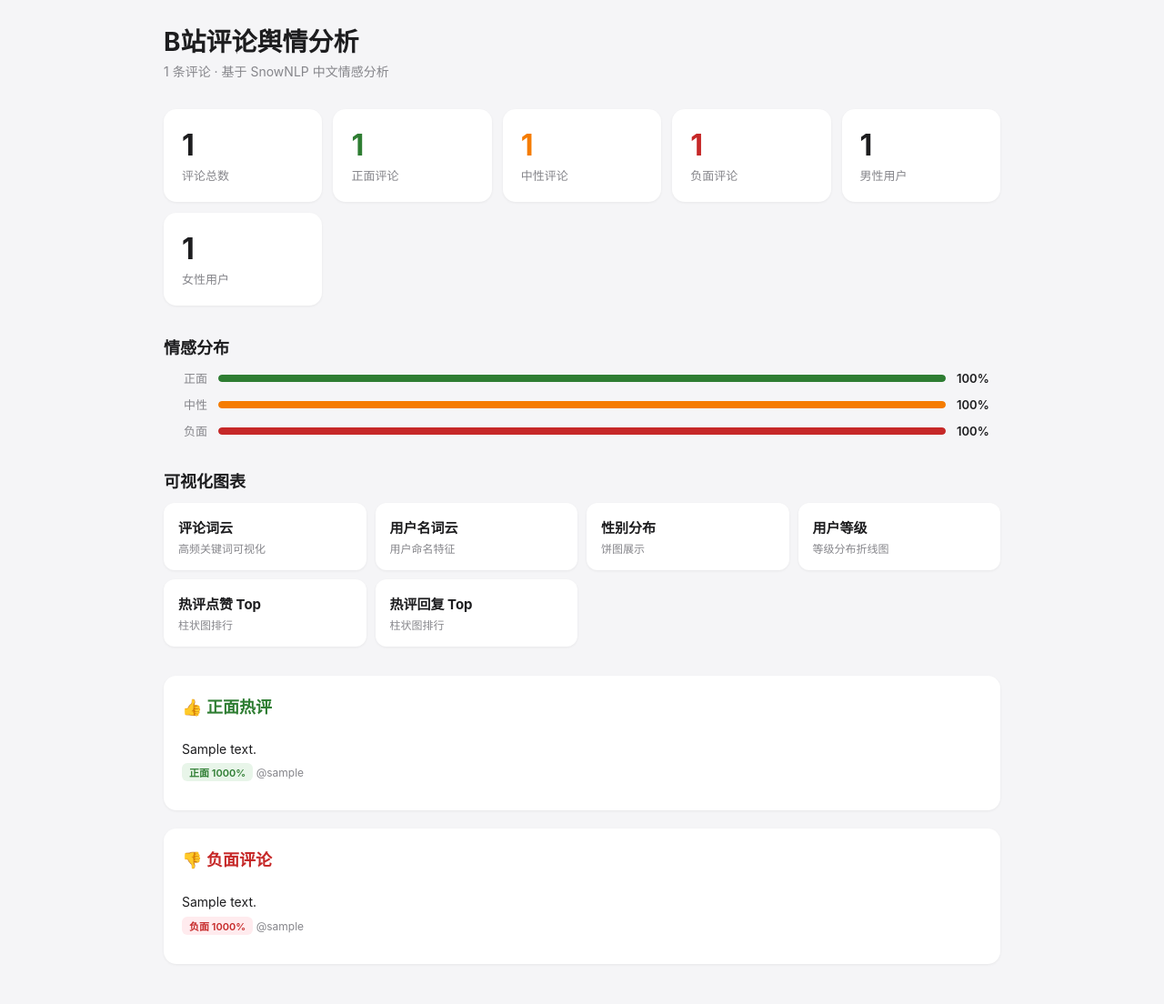
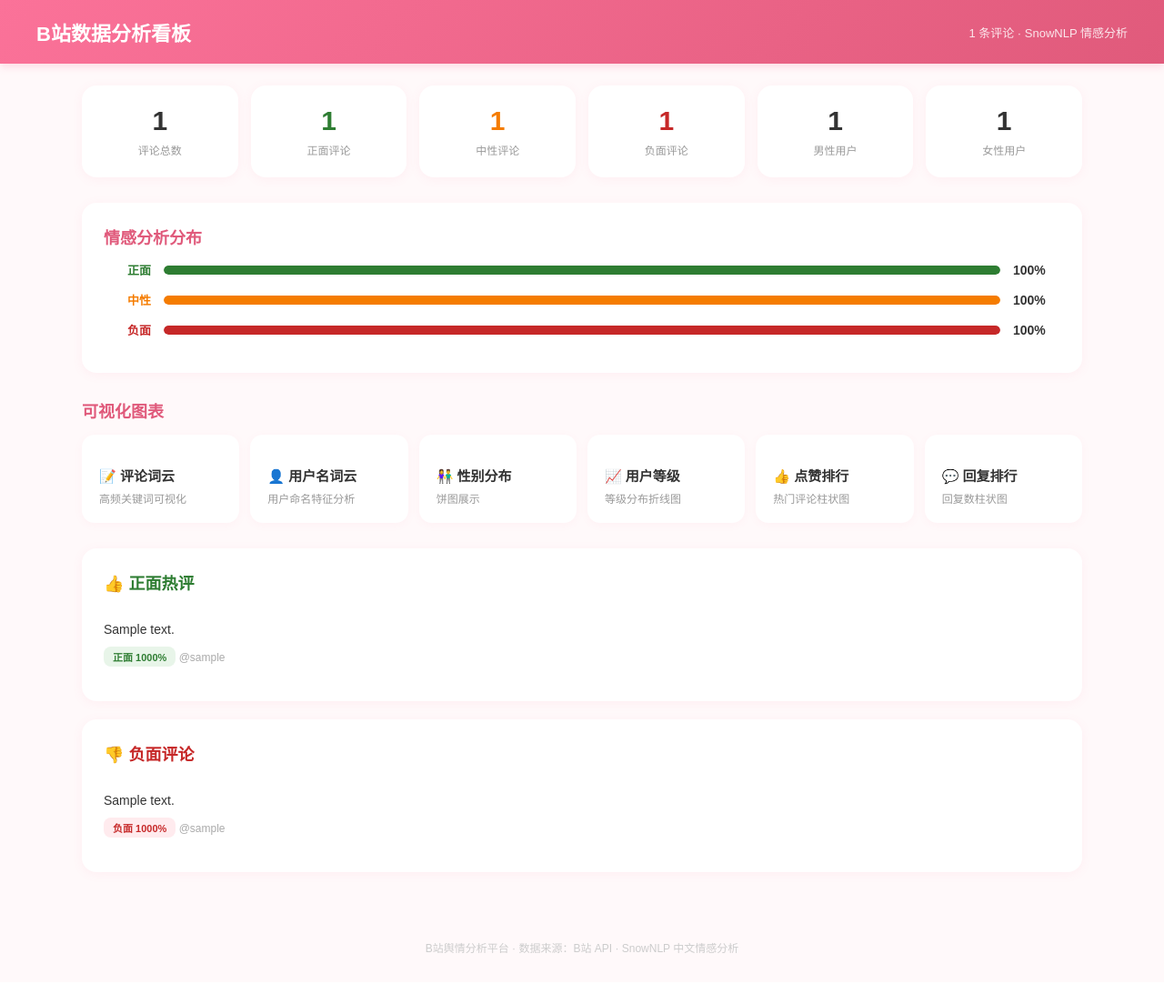
Before and after one commit to Yuuui-1/bilibili-sentiment-analysis, a Flask app: page / in a window 1280 px wide. Shown: the whole page at 91% size. After the commit the page ends 1048 px from the top, so only its background shows below. Run offline with Flask 3, Linux system fonts and the light colour scheme; a database or web service that is not in the repository returns one stand-in record (values such as "Sample title").

Commit message:
fix: gender field (Chinese strings) + B站 pink theme dashboard

```diff
--- a/app.py
+++ b/app.py
@@ -21,8 +21,8 @@ def index():
     neg = col.count_documents({"sentiment_label": "负面"})
 
     # Gender stats
-    male = col.count_documents({"user_sex": 1})
-    female = col.count_documents({"user_sex": 2})
+    male = col.count_documents({"user_sex": "男"})
+    female = col.count_documents({"user_sex": "女"})
 
     # Sentiment-detail samples
     positive_samples = list(col.find(
--- a/templates/dashboard.html
+++ b/templates/dashboard.html
@@ -1,94 +1,128 @@
 <!DOCTYPE html>
-<html lang="zh-CN">
+<html lang="zh">
 <head>
     <meta charset="UTF-8">
     <meta name="viewport" content="width=device-width, initial-scale=1.0">
-    <title>B站舆情分析看板</title>
+    <title>B站可视化分析平台</title>
     <style>
-        * { margin: 0; padding: 0; box-sizing: border-box; }
-        body { font-family: -apple-system, BlinkMacSystemFont, 'PingFang SC', 'Microsoft YaHei', sans-serif; background: #f5f5f7; color: #1d1d1f; }
-        .container { max-width: 960px; margin: 0 auto; padding: 24px 20px; }
-        h1 { font-size: 28px; font-weight: 700; margin-bottom: 4px; }
-        .subtitle { color: #86868b; font-size: 14px; margin-bottom: 32px; }
+        :root {
+            --bilibili-pink: #FB7299;
+            --bilibili-pink-light: #FF9DB5;
+            --bilibili-pink-dark: #E05A7B;
+            --bilibili-blue: #23ADE5;
+            --text-dark: #333;
+            --text-light: #FFF;
+            --bg-light: #FFF9FA;
+            --shadow: 0 4px 8px rgba(251, 114, 153, 0.2);
+        }
+        body {
+            font-family: 'Microsoft YaHei', sans-serif;
+            margin: 0; padding: 0;
+            background-color: var(--bg-light);
+            color: var(--text-dark);
+        }
+        header {
+            background: linear-gradient(135deg, var(--bilibili-pink), var(--bilibili-pink-dark));
+            color: var(--text-light);
+            padding: 1.2rem 2rem;
+            position: sticky; top: 0; z-index: 100;
+            box-shadow: var(--shadow);
+        }
+        .header-container {
+            max-width: 1200px; margin: 0 auto;
+            display: flex; justify-content: space-between; align-items: center;
+        }
+        .header-container h1 { font-size: 22px; margin: 0; }
+        .header-container span { font-size: 13px; opacity: .85; }
 
-        .stats { display: grid; grid-template-columns: repeat(auto-fit, minmax(150px, 1fr)); gap: 12px; margin-bottom: 32px; }
-        .stat-card { background: #fff; border-radius: 14px; padding: 20px; box-shadow: 0 1px 3px rgba(0,0,0,.06); }
-        .stat-value { font-size: 32px; font-weight: 700; }
-        .stat-label { font-size: 13px; color: #86868b; margin-top: 4px; }
+        .container { max-width: 1100px; margin: 0 auto; padding: 24px 20px; }
 
-        .sentiment-bars { margin-bottom: 32px; }
-        .bar-row { display: flex; align-items: center; margin-bottom: 10px; gap: 12px; }
-        .bar-label { width: 48px; font-size: 13px; color: #86868b; text-align: right; }
-        .bar-track { flex: 1; height: 8px; background: #e8e8ed; border-radius: 4px; overflow: hidden; }
-        .bar-fill { height: 100%; border-radius: 4px; transition: width 0.6s ease; }
-        .bar-pct { width: 48px; font-size: 13px; font-weight: 600; }
+        .stats { display: grid; grid-template-columns: repeat(auto-fit, minmax(140px, 1fr)); gap: 14px; margin-bottom: 28px; }
+        .stat-card {
+            background: #fff; border-radius: 16px; padding: 22px 18px;
+            box-shadow: 0 2px 12px rgba(251,114,153,.08);
+            text-align: center;
+        }
+        .stat-value { font-size: 30px; font-weight: 700; }
+        .stat-label { font-size: 12px; color: #999; margin-top: 6px; }
 
-        .section-title { font-size: 18px; font-weight: 600; margin-bottom: 12px; }
-        .links { display: grid; grid-template-columns: repeat(auto-fit, minmax(180px, 1fr)); gap: 10px; margin-bottom: 32px; }
-        .link-card { background: #fff; border-radius: 12px; padding: 16px; text-decoration: none; color: #1d1d1f; box-shadow: 0 1px 3px rgba(0,0,0,.06); transition: transform .15s; }
-        .link-card:hover { transform: translateY(-2px); box-shadow: 0 4px 12px rgba(0,0,0,.08); }
-        .link-card h3 { font-size: 15px; margin-bottom: 4px; }
-        .link-card p { font-size: 12px; color: #86868b; }
+        .sentiment-bars { background: #fff; border-radius: 16px; padding: 24px; box-shadow: 0 2px 12px rgba(251,114,153,.08); margin-bottom: 28px; }
+        .bar-row { display: flex; align-items: center; margin-bottom: 14px; gap: 14px; }
+        .bar-label { width: 52px; font-size: 13px; font-weight: 600; text-align: right; }
+        .bar-track { flex: 1; height: 10px; background: #f0f0f0; border-radius: 5px; overflow: hidden; }
+        .bar-fill { height: 100%; border-radius: 5px; transition: width .8s ease; }
+        .bar-pct { width: 52px; font-size: 14px; font-weight: 700; }
 
-        .comment-list { background: #fff; border-radius: 14px; padding: 20px; box-shadow: 0 1px 3px rgba(0,0,0,.06); margin-bottom: 20px; }
-        .comment-item { padding: 12px 0; border-bottom: 1px solid #f0f0f0; }
+        .section-title { font-size: 18px; font-weight: 700; margin-bottom: 14px; color: var(--bilibili-pink-dark); }
+        .links { display: grid; grid-template-columns: repeat(auto-fit, minmax(160px, 1fr)); gap: 12px; margin-bottom: 28px; }
+        .link-card {
+            background: #fff; border-radius: 14px; padding: 18px; text-decoration: none; color: var(--text-dark);
+            box-shadow: 0 2px 10px rgba(251,114,153,.06); transition: all .2s;
+            border: 1px solid transparent;
+        }
+        .link-card:hover { transform: translateY(-3px); border-color: var(--bilibili-pink-light); box-shadow: 0 6px 20px rgba(251,114,153,.15); }
+        .link-card h3 { font-size: 15px; margin-bottom: 6px; }
+        .link-card p { font-size: 12px; color: #999; margin: 0; }
+
+        .comment-list { background: #fff; border-radius: 16px; padding: 24px; box-shadow: 0 2px 12px rgba(251,114,153,.08); margin-bottom: 20px; }
+        .comment-item { padding: 14px 0; border-bottom: 1px solid #fef2f4; }
         .comment-item:last-child { border-bottom: none; }
-        .comment-text { font-size: 14px; line-height: 1.6; }
-        .comment-meta { font-size: 12px; color: #86868b; margin-top: 4px; }
-        .tag { display: inline-block; padding: 2px 8px; border-radius: 6px; font-size: 11px; font-weight: 600; }
+        .comment-text { font-size: 14px; line-height: 1.7; }
+        .comment-meta { font-size: 12px; color: #aaa; margin-top: 6px; }
+        .tag { display: inline-block; padding: 3px 10px; border-radius: 8px; font-size: 11px; font-weight: 700; }
         .tag-positive { background: #e8f5e9; color: #2e7d32; }
         .tag-negative { background: #ffebee; color: #c62828; }
+
+        footer { text-align: center; padding: 30px; color: #ccc; font-size: 12px; }
     </style>
 </head>
 <body>
+<header>
+    <div class="header-container">
+        <h1>B站数据分析看板</h1>
+        <span>{{ total }} 条评论 · SnowNLP 情感分析</span>
+    </div>
+</header>
+
 <div class="container">
-    <h1>B站评论舆情分析</h1>
-    <p class="subtitle">{{ total }} 条评论 · 基于 SnowNLP 中文情感分析</p>
-
     <!-- 统计卡片 -->
     <div class="stats">
         <div class="stat-card">
-            <div class="stat-value" id="total-comments">{{ total }}</div>
-            <div class="stat-label">评论总数</div>
+            <div class="stat-value">{{ total }}</div><div class="stat-label">评论总数</div>
         </div>
         <div class="stat-card">
-            <div class="stat-value" style="color: #2e7d32;">{{ pos }}</div>
-            <div class="stat-label">正面评论</div>
+            <div class="stat-value" style="color:#2e7d32;">{{ pos }}</div><div class="stat-label">正面评论</div>
         </div>
         <div class="stat-card">
-            <div class="stat-value" style="color: #f57c00;">{{ neu }}</div>
-            <div class="stat-label">中性评论</div>
+            <div class="stat-value" style="color:#f57c00;">{{ neu }}</div><div class="stat-label">中性评论</div>
         </div>
         <div class="stat-card">
-            <div class="stat-value" style="color: #c62828;">{{ neg }}</div>
-            <div class="stat-label">负面评论</div>
+            <div class="stat-value" style="color:#c62828;">{{ neg }}</div><div class="stat-label">负面评论</div>
         </div>
         <div class="stat-card">
-            <div class="stat-value">{{ male }}</div>
-            <div class="stat-label">男性用户</div>
+            <div class="stat-value">{{ male }}</div><div class="stat-label">男性用户</div>
         </div>
         <div class="stat-card">
-            <div class="stat-value">{{ female }}</div>
-            <div class="stat-label">女性用户</div>
+            <div class="stat-value">{{ female }}</div><div class="stat-label">女性用户</div>
         </div>
     </div>
 
-    <!-- 情感分布条形图 -->
+    <!-- 情感分布 -->
     <div class="sentiment-bars">
-        <div class="section-title">情感分布</div>
+        <div class="section-title">情感分析分布</div>
         <div class="bar-row">
-            <span class="bar-label">正面</span>
-            <div class="bar-track"><div class="bar-fill" style="width: {{ (pos/total*100)|int }}%; background: #2e7d32;"></div></div>
+            <span class="bar-label" style="color:#2e7d32;">正面</span>
+            <div class="bar-track"><div class="bar-fill" style="width:{{ (pos/total*100)|int }}%;background:#2e7d32;"></div></div>
             <span class="bar-pct">{{ (pos/total*100)|int }}%</span>
         </div>
         <div class="bar-row">
-            <span class="bar-label">中性</span>
-            <div class="bar-track"><div class="bar-fill" style="width: {{ (neu/total*100)|int }}%; background: #f57c00;"></div></div>
+            <span class="bar-label" style="color:#f57c00;">中性</span>
+            <div class="bar-track"><div class="bar-fill" style="width:{{ (neu/total*100)|int }}%;background:#f57c00;"></div></div>
             <span class="bar-pct">{{ (neu/total*100)|int }}%</span>
         </div>
         <div class="bar-row">
-            <span class="bar-label">负面</span>
-            <div class="bar-track"><div class="bar-fill" style="width: {{ (neg/total*100)|int }}%; background: #c62828;"></div></div>
+            <span class="bar-label" style="color:#c62828;">负面</span>
+            <div class="bar-track"><div class="bar-fill" style="width:{{ (neg/total*100)|int }}%;background:#c62828;"></div></div>
             <span class="bar-pct">{{ (neg/total*100)|int }}%</span>
         </div>
     </div>
@@ -97,28 +131,28 @@
     <div class="section-title">可视化图表</div>
     <div class="links">
         <a class="link-card" href="/wordcloud">
-            <h3>评论词云</h3><p>高频关键词可视化</p>
+            <h3>📝 评论词云</h3><p>高频关键词可视化</p>
         </a>
         <a class="link-card" href="/wordcloudid">
-            <h3>用户名词云</h3><p>用户命名特征</p>
+            <h3>👤 用户名词云</h3><p>用户命名特征分析</p>
         </a>
         <a class="link-card" href="/gender_pie_chart">
-            <h3>性别分布</h3><p>饼图展示</p>
+            <h3>👫 性别分布</h3><p>饼图展示</p>
         </a>
         <a class="link-card" href="/user_level_line_chart">
-            <h3>用户等级</h3><p>等级分布折线图</p>
+            <h3>📈 用户等级</h3><p>等级分布折线图</p>
         </a>
         <a class="link-card" href="/top_comments_chart">
-            <h3>热评点赞 Top</h3><p>柱状图排行</p>
+            <h3>👍 点赞排行</h3><p>热门评论柱状图</p>
         </a>
         <a class="link-card" href="/top_comments_chart2">
-            <h3>热评回复 Top</h3><p>柱状图排行</p>
+            <h3>💬 回复排行</h3><p>回复数柱状图</p>
         </a>
     </div>
 
-    <!-- 高赞正面评论 -->
+    <!-- 正面热评 -->
     <div class="comment-list">
-        <div class="section-title" style="color: #2e7d32;">👍 正面热评</div>
+        <div class="section-title" style="color:#2e7d32;">👍 正面热评</div>
         {% for c in positive_samples %}
         <div class="comment-item">
             <div class="comment-text">{{ c.comment }}</div>
@@ -132,7 +166,7 @@
 
     <!-- 负面评论 -->
     <div class="comment-list">
-        <div class="section-title" style="color: #c62828;">👎 负面评论</div>
+        <div class="section-title" style="color:#c62828;">👎 负面评论</div>
         {% for c in negative_samples %}
         <div class="comment-item">
             <div class="comment-text">{{ c.comment }}</div>
@@ -144,5 +178,7 @@
         {% endfor %}
     </div>
 </div>
+
+<footer>B站舆情分析平台 · 数据来源：B站 API · SnowNLP 中文情感分析</footer>
 </body>
 </html>
```
Also changed, not shown: check_gender.py (added, +20 -0 lines).
